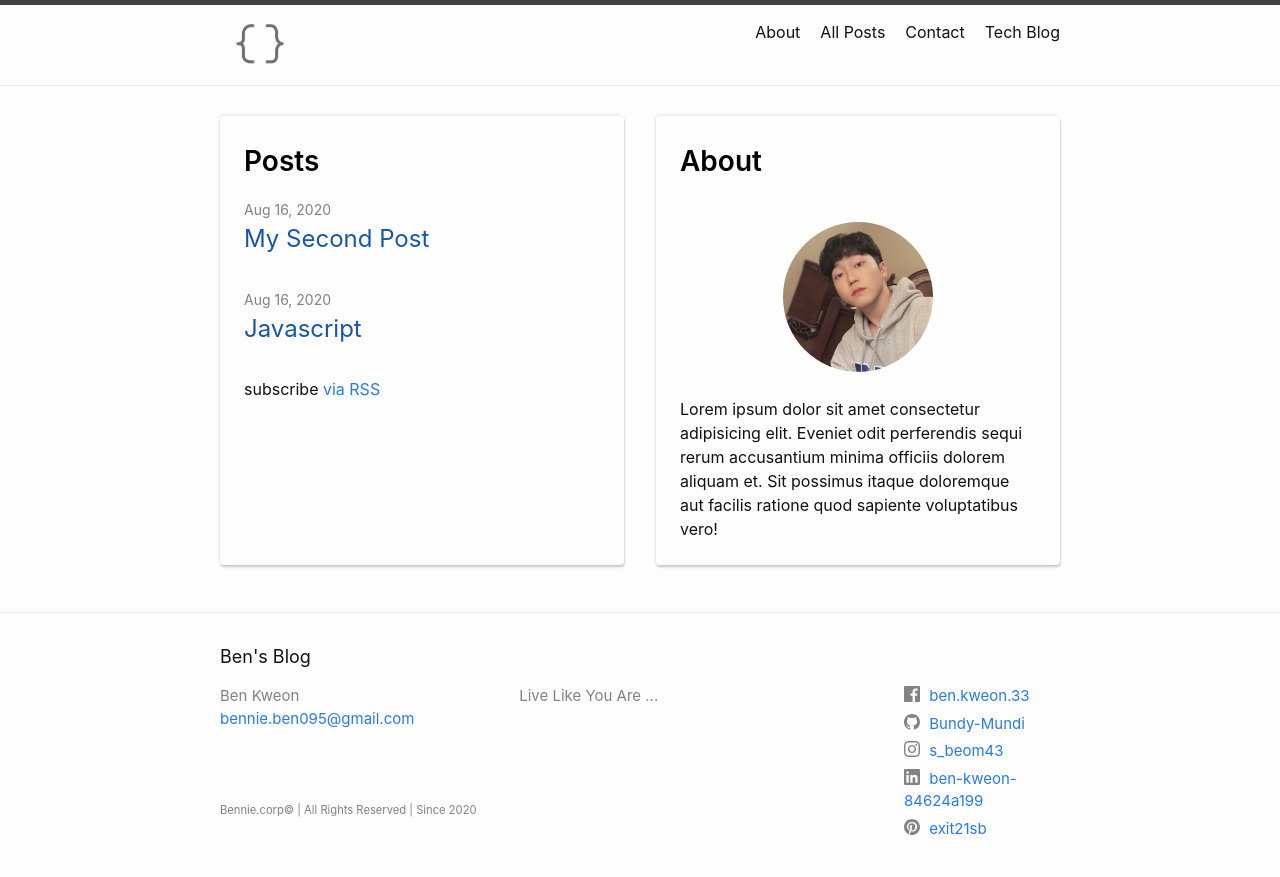
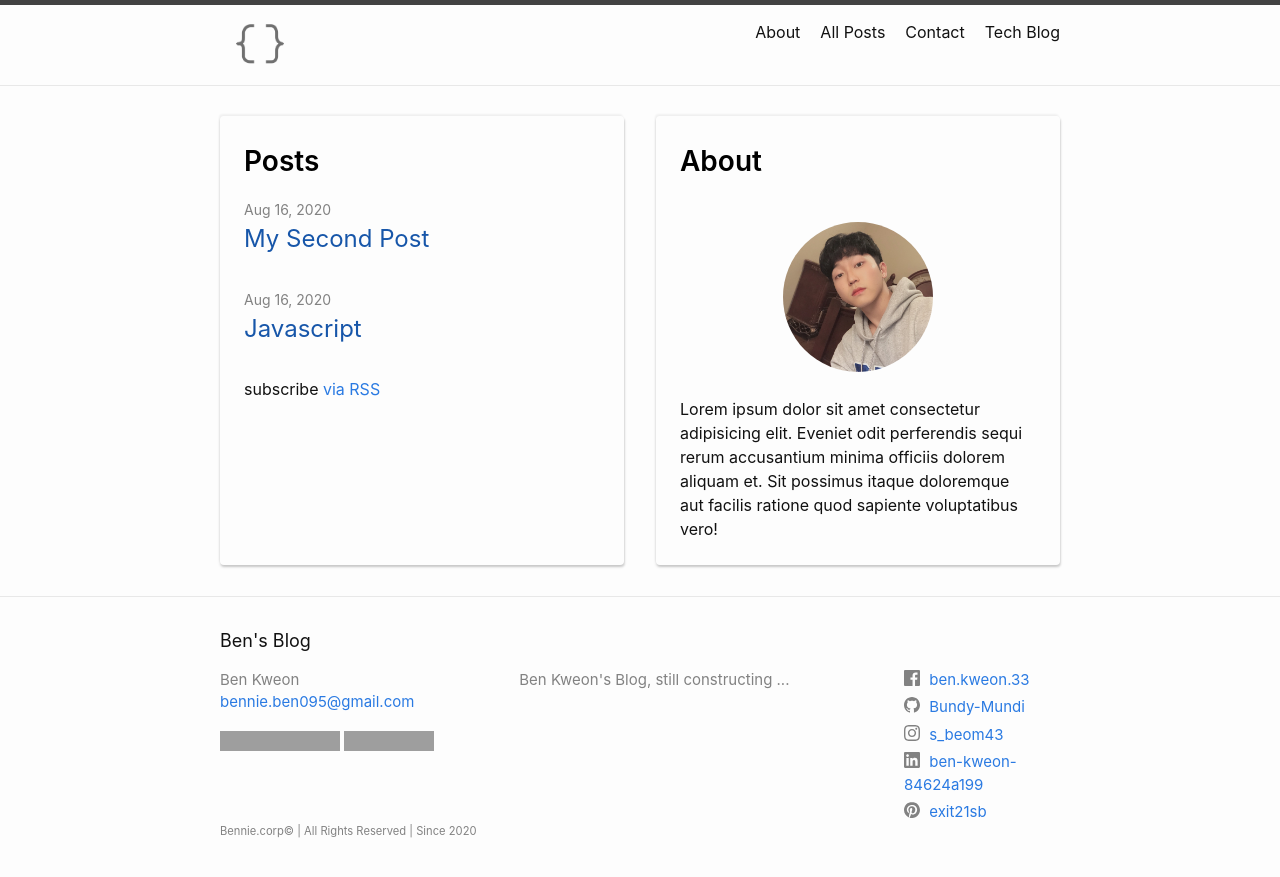
Before and after one commit to Bundy-Mundi/ben, a Jekyll site: the page built from docs/index.markdown, in a window 1280 px wide. Shown: the top 877 px of the page. Built offline with Jekyll 4.4.1, drawn with Linux system fonts in a browser that asks for light colours; grey boxes are pictures that could not be loaded.

Commit message:
Add github badges

```diff
--- a/docs/_config.yml
+++ b/docs/_config.yml
@@ -21,7 +21,7 @@
 title: Ben's Blog
 email: bennie.ben095@gmail.com
 description: >- # this means to ignore newlines until "baseurl:"
-  Live Like You Are ...
+  Ben Kweon's Blog, still constructing ...
 baseurl: "/ben" # the subpath of your site, e.g. /blog
 url: "https://bundy-mundi.github.io" # the base hostname & protocol for your site, e.g. http://example.com
 
--- a/docs/_includes/footer.html
+++ b/docs/_includes/footer.html
@@ -19,6 +19,8 @@
           <li><a class="u-email" href="mailto:{{ site.email }}">{{ site.email }}</a></li>
             {%- endif -%}
         </ul>
+        <img style="height: 20px; width: 120px" data-canonical-src="https://img.shields.io/badge/powered_by-Jekyll-green.svg" alt="Powered by Jekyll" src="https://camo.githubusercontent.com/8744480441fa2238ead66e75191fc13c6b653904/68747470733a2f2f696d672e736869656c64732e696f2f62616467652f706f77657265645f62792d4a656b796c6c2d677265656e2e737667"></img>
+        <img src="https://img.shields.io/badge/powered%20by-gh--pages-lightgrey"/>
         <p style="font-size: 0.7rem; margin-top: 4.5rem;">{{- site.copyright | escape -}}&copy; | All Rights Reserved | Since 2020</p>
       </div>
 
```
